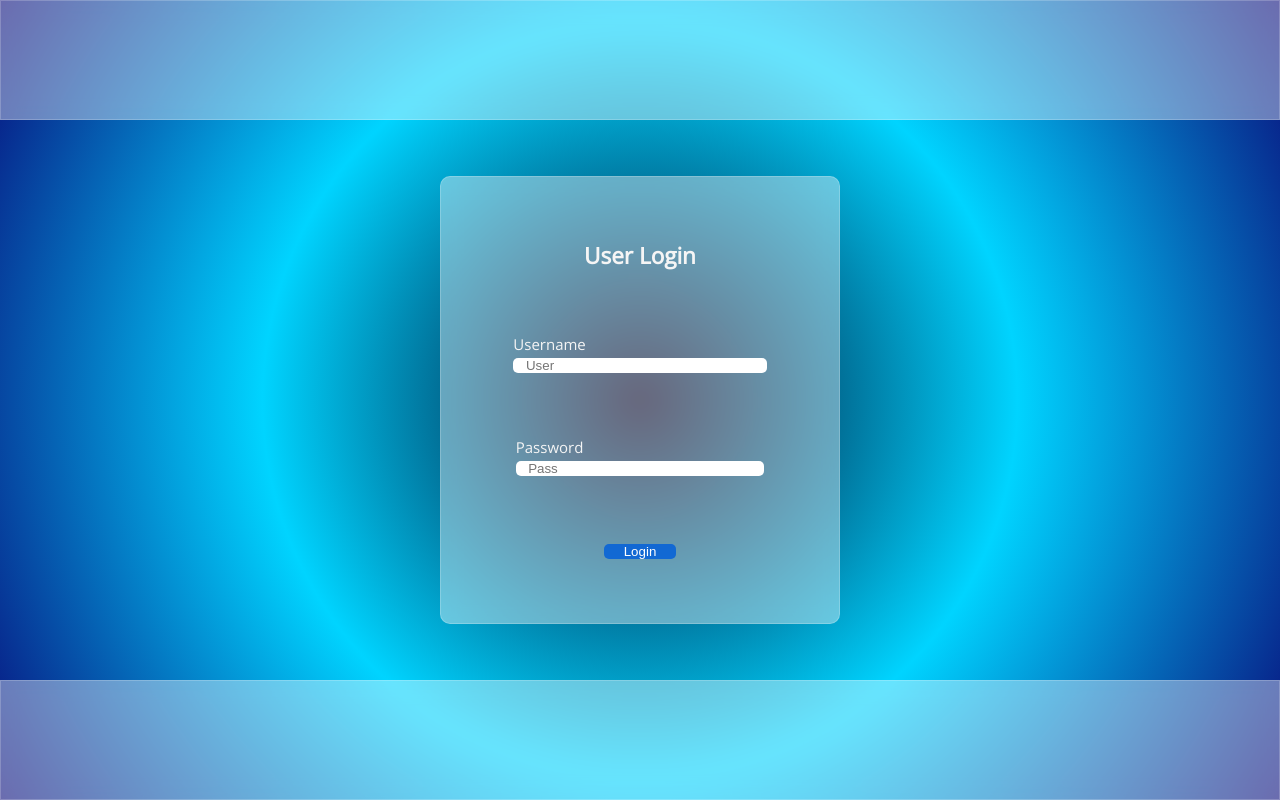
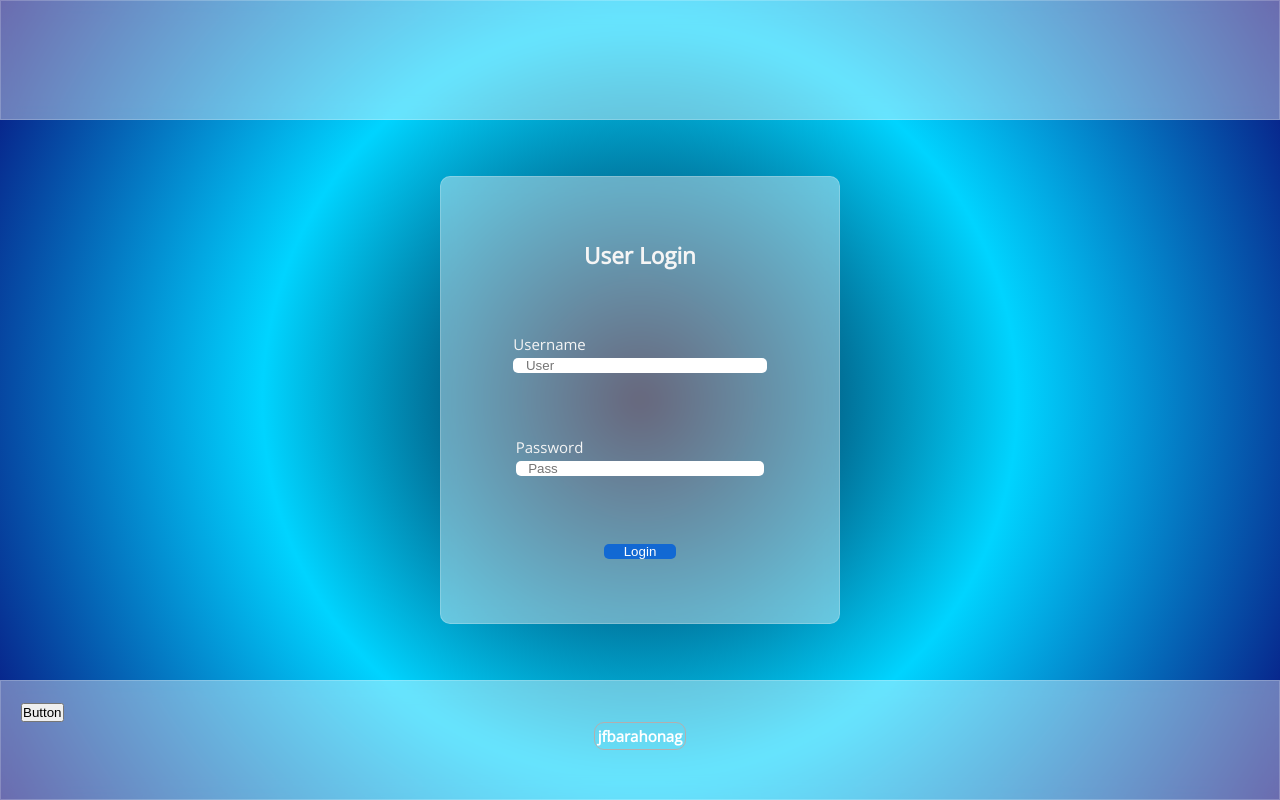
Before and after one commit to jfbarahonag/DOM_and_JS, a plain HTML site: page events/index.html in a window 1280 px wide. Drawn offline with nearby package versions, Linux system fonts and the light colour scheme.

Commit message:
event propagation and stopPropagation was implemented

```diff
--- a/events/index.css
+++ b/events/index.css
@@ -74,8 +74,30 @@ body {
     background: rgba(255,255,255,0.4);
     backdrop-filter: blur(10px);
     border: 1px solid rgba(255,255,255,0.2);
+    padding: 1rem;
 }
 
+.footer-div {
+    padding: 1rem;
+}
+
+.footer-div > h4 {
+    display: flex;
+    justify-content: center;
+}
+
+.footer-div > h4 > a {
+    padding: 0.3rem;
+    color: white;
+    text-decoration: none;
+    border: 0.1rem rgb(180, 174, 174) solid;
+    border-radius: 1rem;
+}
+
+.footer-div > h4 > a:hover {
+    color: gray;
+    background-color: rgba(128, 128, 128, 0.281);
+}
 @keyframes appear {
     from {color: rgb(0, 113, 206);}
     to {color: white;}
--- a/events/index.html
+++ b/events/index.html
@@ -30,7 +30,10 @@
         </form>
     </main>
     <footer class="footer">
-
+        <div class="footer-div">
+            <button class="footer-div-div">Button</button>
+            <h4 id="github"><a href="https://github.com/jfbarahonag" target="_blank">jfbarahonag</a></h4>
+        </div>
     </footer>
 
     <script src="./index.js"></script>
--- a/events/index.js
+++ b/events/index.js
@@ -1,6 +1,10 @@
 let username = document.querySelector('.main-form__input #user')
 let password = document.querySelector('.main-form__input #pswd')
 let submit = document.querySelector('.main-form__input button')
+
+let footer = document.querySelector('.footer')
+let div = document.querySelector('.footer-div')
+let button = document.querySelector('.footer-div-div')
 
 username.placeholder = 'User'
 password.placeholder = 'Pass'
@@ -19,3 +23,10 @@ const showAlert = (evt) => {
 }
 
 submit.addEventListener('click', showAlert)
+footer.addEventListener('click', (evt) => console.log(`click ${evt.currentTarget.nodeName}`))
+div.addEventListener('click', (evt) => console.log(`click ${evt.currentTarget.nodeName}`))
+button.addEventListener('click', (evt) => {
+    evt.stopPropagation();
+    console.log(`click ${evt.currentTarget.nodeName}`)
+    console.log(github);
+})
```
